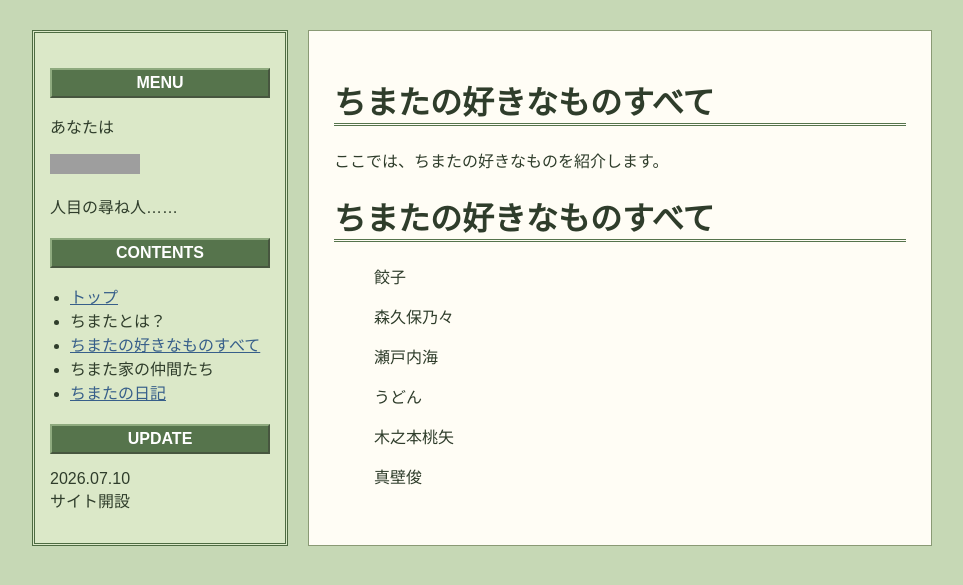
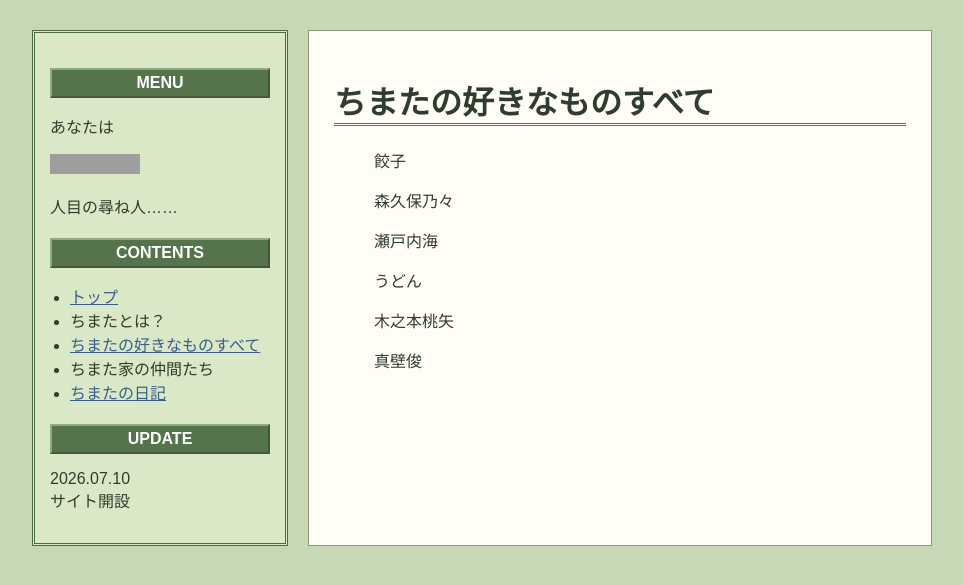
Before and after one commit to chimata-lab/chimata-lab.github.io, a Jekyll site: the page built from suki.html, in a window 1280 px wide. Shown: the top 585 px of the page, without its empty margins (158-1121 px from the left). Built offline with Jekyll 4.4.1, drawn with Linux system fonts in a browser that asks for light colours; grey boxes are pictures that could not be loaded.

Commit message:
Update suki.html

```diff
--- a/suki.html
+++ b/suki.html
@@ -3,11 +3,6 @@ layout: default
 title: ちまたの好きなものすべて
 ---
 
-<h1>ちまたの好きなものすべて</h1>
-
-<p>
-    ここでは、ちまたの好きなものを紹介します。
-</p>
     <h1>ちまたの好きなものすべて</h1>
       <ul>餃子</ul>
       <ul> 森久保乃々</ul>
```
